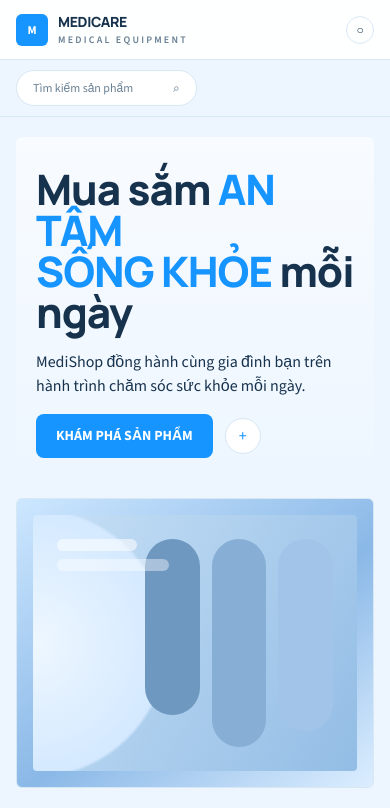
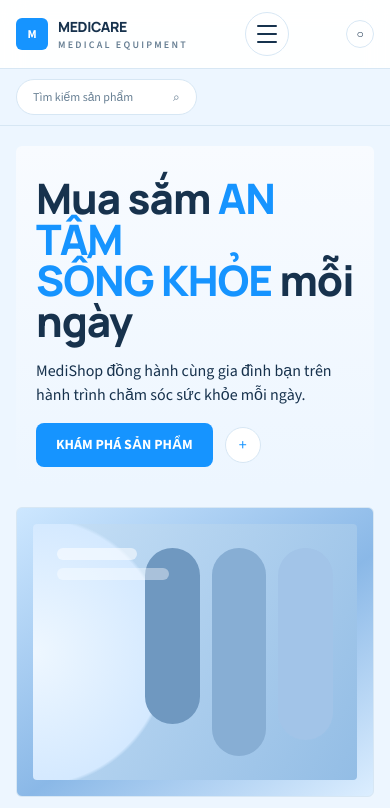
Before and after one commit to baohan24126067/nhom07_thietbiyte, a Next.js app: page / in a window 390 px wide. Shown: the top 808 px of the page. Built offline with nearby package versions, Linux system fonts and the light colour scheme.

Commit message:
fix: add mobile navigation toggle

```diff
--- a/components/site-header.tsx
+++ b/components/site-header.tsx
@@ -1,6 +1,6 @@
 "use client";
 
-import { Suspense } from "react";
+import { Suspense, useEffect, useState } from "react";
 import Link from "next/link";
 import { usePathname } from "next/navigation";
 import { useCart } from "@/components/cart-provider";
@@ -19,6 +19,11 @@ export function SiteHeader() {
   const { itemCount, isHydrated } = useCart();
   const pathname = usePathname();
   const breadcrumbLabel = getBreadcrumbLabel(pathname);
+  const [isMenuOpen, setIsMenuOpen] = useState(false);
+
+  useEffect(() => {
+    setIsMenuOpen(false);
+  }, [pathname]);
 
   return (
     <header className="sticky top-0 z-20 border-b border-[var(--color-line)] bg-white/95 backdrop-blur-md">
@@ -36,6 +41,33 @@ export function SiteHeader() {
             </span>
           </span>
         </Link>
+
+        <button
+          type="button"
+          aria-expanded={isMenuOpen}
+          aria-controls="mobile-site-menu"
+          aria-label={isMenuOpen ? "Đóng menu điều hướng" : "Mở menu điều hướng"}
+          onClick={() => setIsMenuOpen((current) => !current)}
+          className="inline-flex h-11 w-11 items-center justify-center rounded-full border border-[var(--color-line)] bg-white text-[var(--color-ink)] transition hover:border-[var(--color-brand)] md:hidden"
+        >
+          <span className="flex flex-col items-center justify-center gap-1.5">
+            <span
+              className={`block h-0.5 w-5 rounded-full bg-current transition ${
+                isMenuOpen ? "translate-y-2 rotate-45" : ""
+              }`}
+            />
+            <span
+              className={`block h-0.5 w-5 rounded-full bg-current transition ${
+                isMenuOpen ? "opacity-0" : ""
+              }`}
+            />
+            <span
+              className={`block h-0.5 w-5 rounded-full bg-current transition ${
+                isMenuOpen ? "-translate-y-2 -rotate-45" : ""
+              }`}
+            />
+          </span>
+        </button>
 
         <nav className="hidden items-end gap-6 md:flex">
           {navItems.map((item) =>
@@ -95,6 +127,47 @@ export function SiteHeader() {
           </Link>
         </div>
       </div>
+
+      {isMenuOpen ? (
+        <div
+          id="mobile-site-menu"
+          className="border-t border-[var(--color-line)] bg-white md:hidden"
+        >
+          <nav className="mx-auto flex w-full max-w-7xl flex-col gap-2 px-4 py-4 sm:px-6">
+            {navItems.map((item) => (
+              <Link
+                key={item.label}
+                href={item.href}
+                className={`flex items-center justify-between rounded-[18px] border px-4 py-3 text-sm font-semibold transition ${
+                  pathname === item.href
+                    ? "border-[var(--color-brand)] bg-[var(--color-brand-soft)] text-[var(--color-brand-deep)]"
+                    : "border-[var(--color-line)] text-[var(--color-ink)]"
+                }`}
+              >
+                <span className="flex items-center gap-3">
+                  <span className="flex h-8 w-8 items-center justify-center rounded-full border border-[var(--color-line)] text-[13px]">
+                    {item.glyph}
+                  </span>
+                  {item.label}
+                </span>
+                {item.href === "/cart" ? (
+                  <span className="flex h-6 min-w-6 items-center justify-center rounded-full bg-[#e53935] px-1 text-[10px] font-bold text-white">
+                    {isHydrated ? itemCount : 0}
+                  </span>
+                ) : (
+                  <span className="text-xs text-[var(--color-muted)]">Open</span>
+                )}
+              </Link>
+            ))}
+            <Link
+              href="/login"
+              className="mt-2 inline-flex items-center justify-center rounded-full bg-[var(--color-brand)] px-4 py-3 text-sm font-bold text-white transition hover:bg-[var(--color-brand-deep)]"
+            >
+              Đăng nhập tài khoản
+            </Link>
+          </nav>
+        </div>
+      ) : null}
 
       <div className="border-t border-[var(--color-line)] bg-[var(--color-surface)]">
         <div className="mx-auto flex w-full max-w-7xl items-center gap-4 px-4 py-2.5 sm:px-6 lg:px-8">
```
